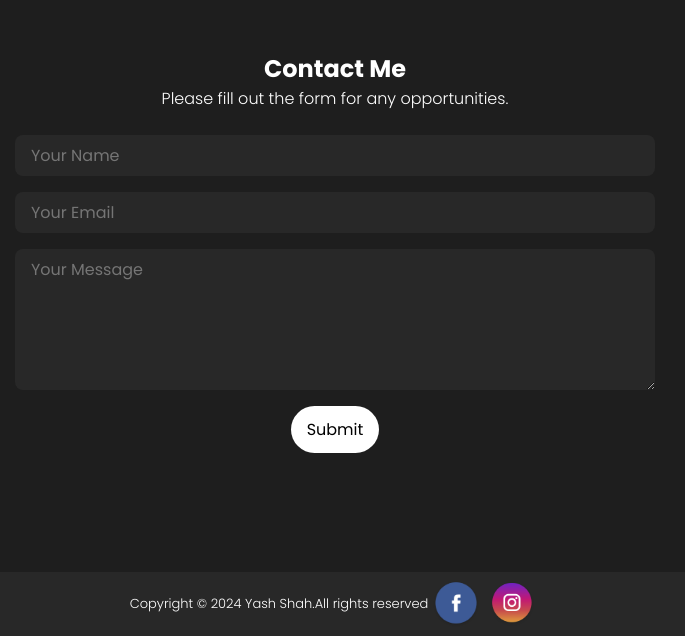
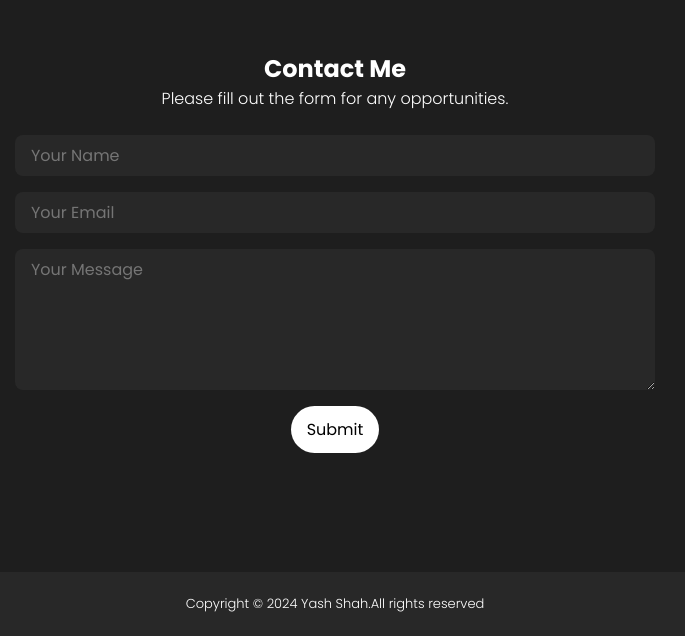
Before and after one commit to yashshah9279/Portfolio, a React (Create React App) app: page / in a window 1280 px wide. Shown: the part 2412-3048 px from the top of the page, without its empty margins (305-990 px from the left). Built offline with nearby package versions, Linux system fonts and the light colour scheme.

Commit message:
fixing some bugs

```diff
--- a/src/components/Footer/footer.js
+++ b/src/components/Footer/footer.js
@@ -7,10 +7,10 @@ const Footer = () => {
   return (
     <footer className='footer'>
         Copyright &#169; 2024 Yash Shah.All rights reserved
-        <div className="links">
+        {/* <div className="links">
                     <img src={FacebookIcon} alt="Facebook icon" className="link" />
                     <img src={InstagramIcon} alt="Instagram icon" className="link" />
-                </div>
+                </div> */}
     </footer>
   )
 }
```
